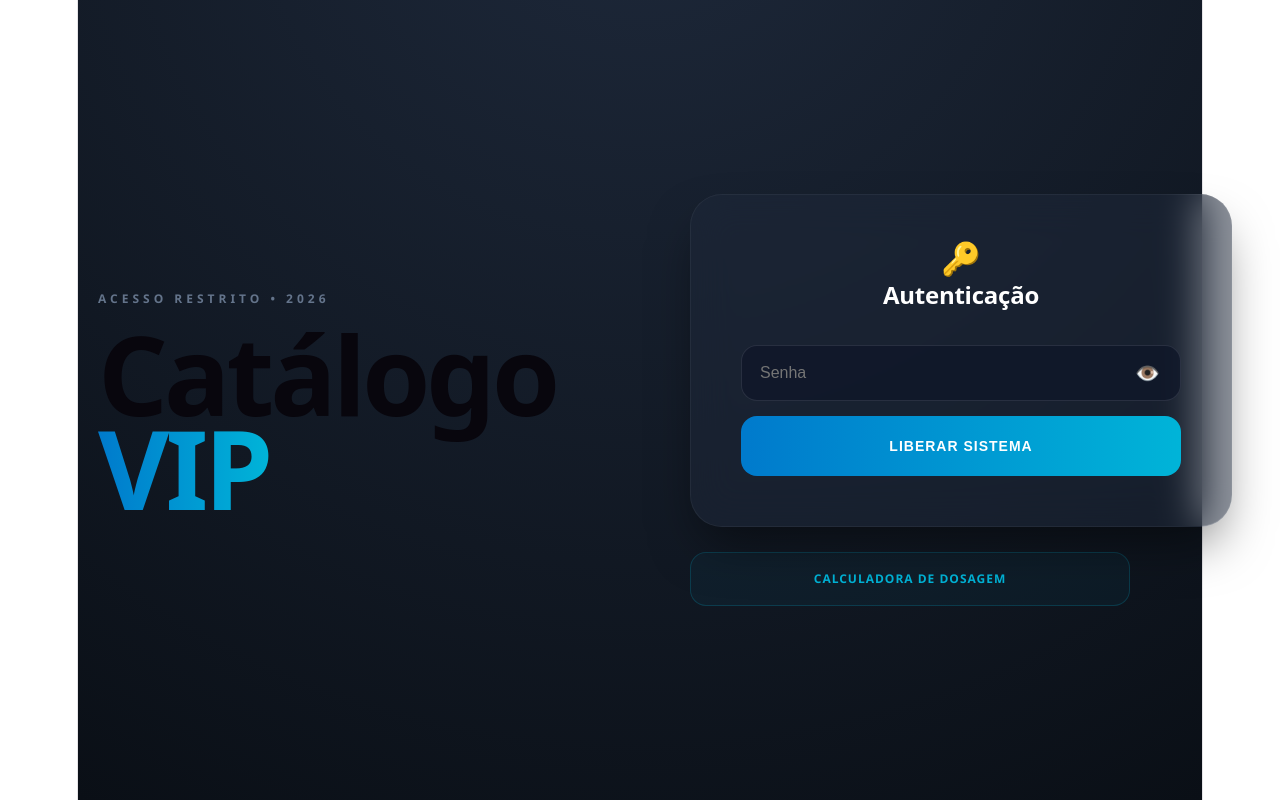
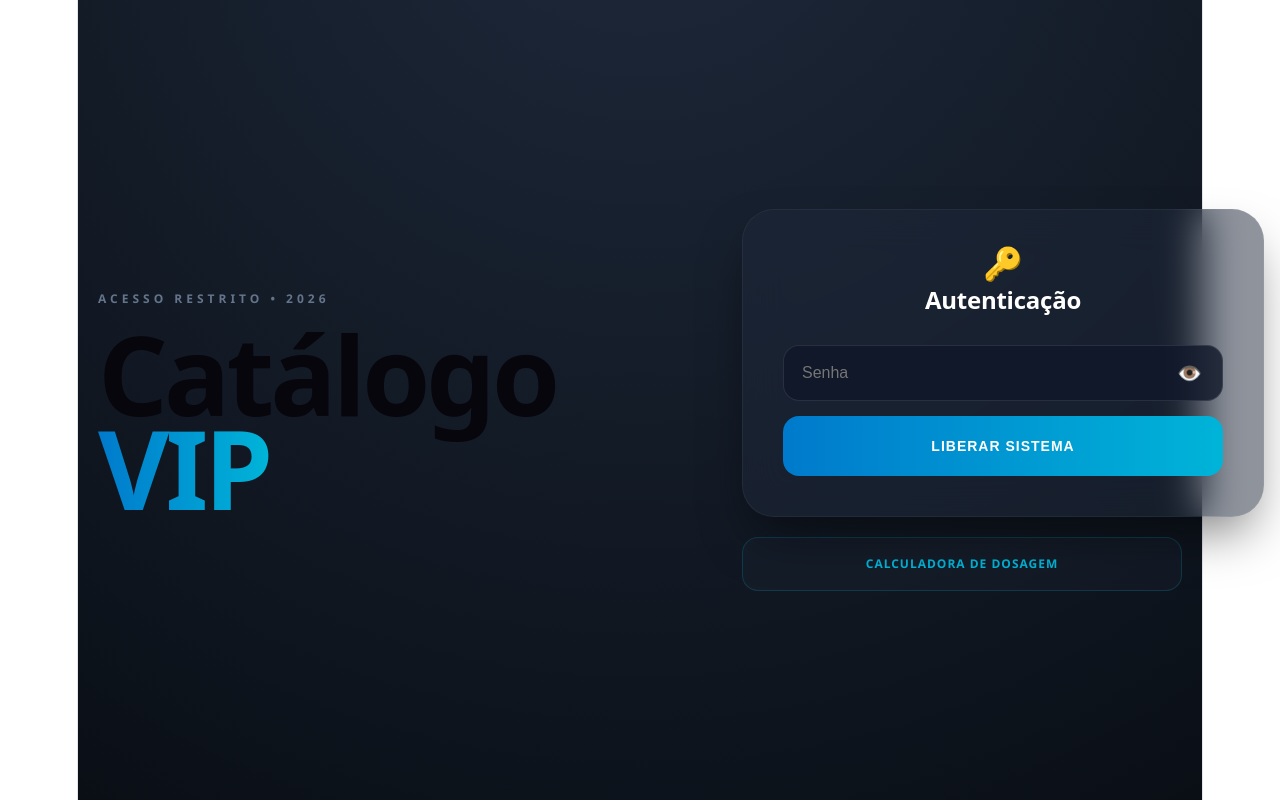
Before and after one commit to nooklesbr-droid/catalogo-site2, a React (Vite) app: page / in a window 1280 px wide. Built offline with nearby package versions, Linux system fonts and the light colour scheme.

Commit message:
Update App.jsx

```diff
--- a/src/App.jsx
+++ b/src/App.jsx
@@ -161,11 +161,20 @@ export default function App() {
             </div>
 
             <div style={styles.loginRight}>
-              <div style={{ width: "100%", maxWidth: "440px", display: "flex", flexDirection: "column", gap: "25px" }}>
               <div style={styles.loginCard}>
-                  <div style={styles.loginHeader}><div style={styles.lockBox}>🔑</div><h2 style={styles.loginTitle}>Autenticação</h2></div>
+                <div style={styles.loginHeader}>
+                    <div style={styles.lockBox}>🔑</div>
+                    <h2 style={styles.loginTitle}>Autenticação</h2>
+                </div>
                 <div style={styles.inputWrap}>
-                    <input type={showPassword ? "text" : "password"} value={password} onChange={(e) => setPassword(e.target.value)} onKeyDown={(e) => e.key === "Enter" && handleLogin()} placeholder="Senha" style={styles.input} />
+                  <input
+                    type={showPassword ? "text" : "password"}
+                    value={password}
+                    onChange={(e) => setPassword(e.target.value)}
+                    onKeyDown={(e) => e.key === "Enter" && handleLogin()}
+                    placeholder="Senha"
+                    style={styles.input}
+                  />
                   <button onClick={() => setShowPassword(!showPassword)} style={styles.eyeButton}>{showPassword ? "🙈" : "👁️"}</button>
                 </div>
                 {error && <div style={styles.errorText}>{error}</div>}
@@ -180,7 +189,6 @@ export default function App() {
               >
                 CALCULADORA DE DOSAGEM
               </a>
-              </div>
             </div>
           </div>
         </div>
@@ -254,14 +262,17 @@ export default function App() {
 const getStyles = (isMobile) => ({
   page: { minHeight: "100vh", color: "#e2e8f0", fontFamily: "'Segoe UI', sans-serif", background: "#0a0f16", backgroundImage: "radial-gradient(circle at 50% -20%, #1e293b 0%, #0a0f16 100%)", display: "flex", flexDirection: "column", boxSizing: "border-box" },
   loginCenterContainer: { flex: 1, display: "flex", alignItems: "center", justifyContent: "center", width: "100%", padding: "20px", boxSizing: "border-box" },
-  loginContentBox: { display: "flex", flexDirection: isMobile ? "column" : "row", alignItems: "center", justifyContent: "center", gap: isMobile ? "40px" : "100px", width: "100%", maxWidth: "1200px" },
-  loginLeft: { flex: 1, display: "flex", flexDirection: "column", alignItems: isMobile ? "center" : "flex-start", textAlign: isMobile ? "center" : "left", maxWidth: "500px" },
+  loginContentBox: { display: "flex", flexDirection: isMobile ? "column" : "row", alignItems: "center", justifyContent: "center", gap: isMobile ? "40px" : "60px", width: "100%", maxWidth: "1200px" },
+  loginLeft: { flex: 1, display: "flex", flexDirection: "column", alignItems: isMobile ? "center" : "flex-start", textAlign: isMobile ? "center" : "left" },
   loginSmallHero: { color: "#64748b", fontSize: 12, fontWeight: 700, textTransform: "uppercase", letterSpacing: "4px", marginBottom: 15 },
   loginTitleHero: { margin: 0, fontSize: isMobile ? "50px" : "110px", fontWeight: 800, lineHeight: 0.85, letterSpacing: "-4px" },
   textGradientHero: { background: "linear-gradient(90deg, #007acc, #00b4d8)", WebkitBackgroundClip: "text", WebkitTextFillColor: "transparent" },
-  loginRight: { flex: 1, display: "flex", justifyContent: isMobile ? "center" : "flex-start", width: "100%" },
-  loginCard: { width: "100%", background: "rgba(30, 41, 59, 0.5)", border: "1px solid rgba(255, 255, 255, 0.05)", borderRadius: 32, padding: isMobile ? "30px 20px" : "50px", backdropFilter: "blur(20px)", boxShadow: "0 25px 50px -12px rgba(0,0,0,0.5)", margin: 0 },
-  loginHeader: { display: "flex", flexDirection: "column", alignItems: "center", gap: 10, marginBottom: 35 },
+
+  // CORREÇÃO AQUI: Alinhamento vertical e centralização
+  loginRight: { flex: 1, display: "flex", flexDirection: "column", alignItems: isMobile ? "center" : "flex-start", justifyContent: "center", gap: "20px", width: "100%", maxWidth: "440px" },
+
+  loginCard: { width: "100%", background: "rgba(30, 41, 59, 0.5)", border: "1px solid rgba(255, 255, 255, 0.05)", borderRadius: 32, padding: isMobile ? "30px 20px" : "40px", backdropFilter: "blur(20px)", boxShadow: "0 25px 50px -12px rgba(0,0,0,0.5)" },
+  loginHeader: { display: "flex", flexDirection: "column", alignItems: "center", gap: 10, marginBottom: 30 },
   lockBox: { fontSize: "32px" },
   loginTitle: { margin: 0, fontSize: 24, fontWeight: 700, color: "#fff" },
   inputWrap: { position: "relative", marginBottom: "15px" },
@@ -269,6 +280,7 @@ const getStyles = (isMobile) => ({
   eyeButton: { position: "absolute", right: 15, top: "50%", transform: "translateY(-50%)", background: "none", border: "none", cursor: "pointer", fontSize: 20 },
   errorText: { color: "#fb7185", fontSize: 13, textAlign: "center", fontWeight: 600, marginBottom: "15px" },
   primaryButton: { width: "100%", height: 60, borderRadius: 16, background: "linear-gradient(90deg, #007acc, #00b4d8)", color: "#fff", fontWeight: 700, cursor: "pointer", border: "none", fontSize: 14, letterSpacing: "1px" },
+
   calcButtonLogin: {
     display: "flex",
     alignItems: "center",
@@ -276,7 +288,7 @@ const getStyles = (isMobile) => ({
     width: "100%",
     height: 54,
     borderRadius: "16px",
-    background: "rgba(0, 180, 216, 0.05)",
+    background: "rgba(30, 41, 59, 0.3)",
     color: "#00b4d8",
     fontWeight: 700,
     cursor: "pointer",
@@ -287,6 +299,7 @@ const getStyles = (isMobile) => ({
     transition: "0.3s",
     boxSizing: "border-box"
   },
+
   appContainer: { width: "95%", maxWidth: "1100px", margin: "0 auto", padding: isMobile ? "20px 0" : "40px 0", boxSizing: "border-box" },
   heroPanel: { marginBottom: 30, width: "100%" },
   heroGrid: { display: "flex", flexWrap: "wrap", justifyContent: "space-between", alignItems: "flex-end", gap: 20 },
```
Lines whose indentation alone changed are shown as unchanged.
